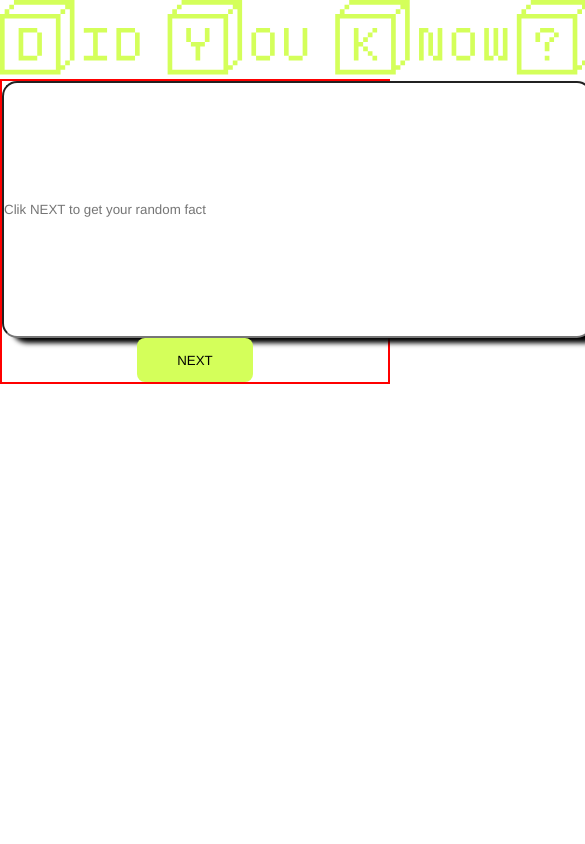
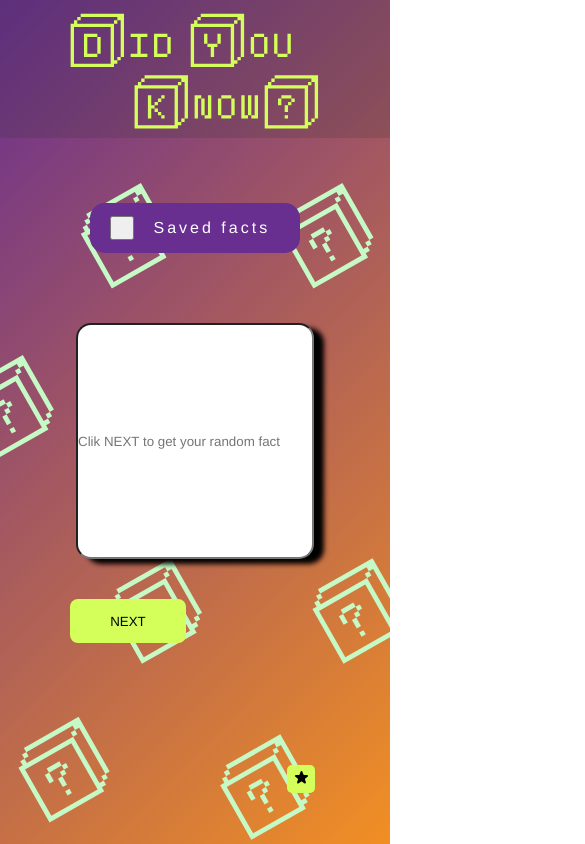
Before and after one commit to LenaHalas/API-CuriousFacts, a plain HTML site: page index.html in a window 390 px wide. Shown: the whole page, 585 px wide, since content can reach past the window. Drawn offline with Linux system fonts and the light colour scheme; no server answers.

Commit message:
Estilos css version mobile

```diff
--- a/index.html
+++ b/index.html
@@ -1,5 +1,6 @@
 <!DOCTYPE html>
 <html lang="en">
+
 <head>
     <meta charset="UTF-8">
     <meta http-equiv="X-UA-Compatible" content="IE=edge">
@@ -7,19 +8,28 @@
     <title>Document</title>
     <link rel="stylesheet" href="style.css">
 </head>
+
 <body>
     <header class="logo">
-        <img src="./img/did-you-logo.svg" alt="">
+        <img class="v-mobile" src="./img/logoMobiele-06.svg">
     </header>
 
     <main>
+
+        <div class="saved-facts">
+             <button class="btn-list" ></button>
+            <p class="text-btn">Saved facts</p>
+        </div>
+
         <form action="">
             <input type="text" class="random-facts" placeholder="Clik NEXT to get your random fact">
             <button class="btn-next">NEXT</button>
+            <button class="favorite"><img src="./img/Star 2.svg" alt=""></button>
         </form>
 
     </main>
 
     <script src="index.js"></script>
 </body>
+
 </html>
--- a/style.css
+++ b/style.css
@@ -5,21 +5,70 @@
 
 }
 
+body{
+   background-image: url(./img/InterrograntesBcakgoround-05.svg), linear-gradient(135deg, #682E90, #F18F23);
+   background-size: cover;
+   background-position: center;
+   height: 100vh;
+}
+
+header{
+   display: flex;
+   width: 100%;
+   justify-content: center;
+   background: rgba(51, 51, 51, 0.2);
+   margin-bottom:65px ;
+}
+
+main{
+   display: block;
+   align-items: center;
+   grid-template-columns: 100%;
+}
+
+.v-mobile{
+   width: 70%;
+}
+
+
+.saved-facts{
+   width: 210px;
+   height: 50px;
+   background:#682E90;
+   color: white;
+   border-radius: 15px ;
+   display: flex;
+   align-items: center;
+   margin: auto;
+   justify-content:space-around;
+   margin-bottom: 70px;
+}
+
+.btn-list{
+   width:24px;
+   height: 24px;
+   margin-left: 10px;
+}
+
+.text-btn{
+      letter-spacing: 3px;
+      margin-right: 20px;
+}
+
 .random-facts{
+   position: relative;
    background-color: white;
+   width: 60%;
    border-radius: 15px;
    box-shadow: 10px 5px 5px black;
-   height: 30vh;
-   width: 586px;
+   height: 232px;
    color: rgb(0, 0, 0);
    margin: auto;
-
-
 }
 
 form{
    display: flex;
-   align-items: center;
+   align-items:start;
    flex-direction: column;
 
 }
@@ -29,14 +78,19 @@ form{
    background-color: #D4FF5A;
    width: 116px;
    height: 44px;
+   margin-left: 70px;
    border-radius: 8px;
+   margin-top: 40px;
    border: none;
 }
 
-main{
-   display: block;
-   align-items: center;
-   grid-template-columns: 100%;
-   border: 2px solid red;
-
+.favorite{
+   width: 28px;
+   height: 28px;
+   position:absolute;
+   bottom: 6%;
+   right: 75px;
+   border: none;
+   border-radius: 5px;
+   background: #D4FF5A ;
 }
```
Also changed, not shown: img/InterrograntesBcakgoround-05.svg (added), img/Star 2.svg (added), img/logoMobiele-06.svg (added).
